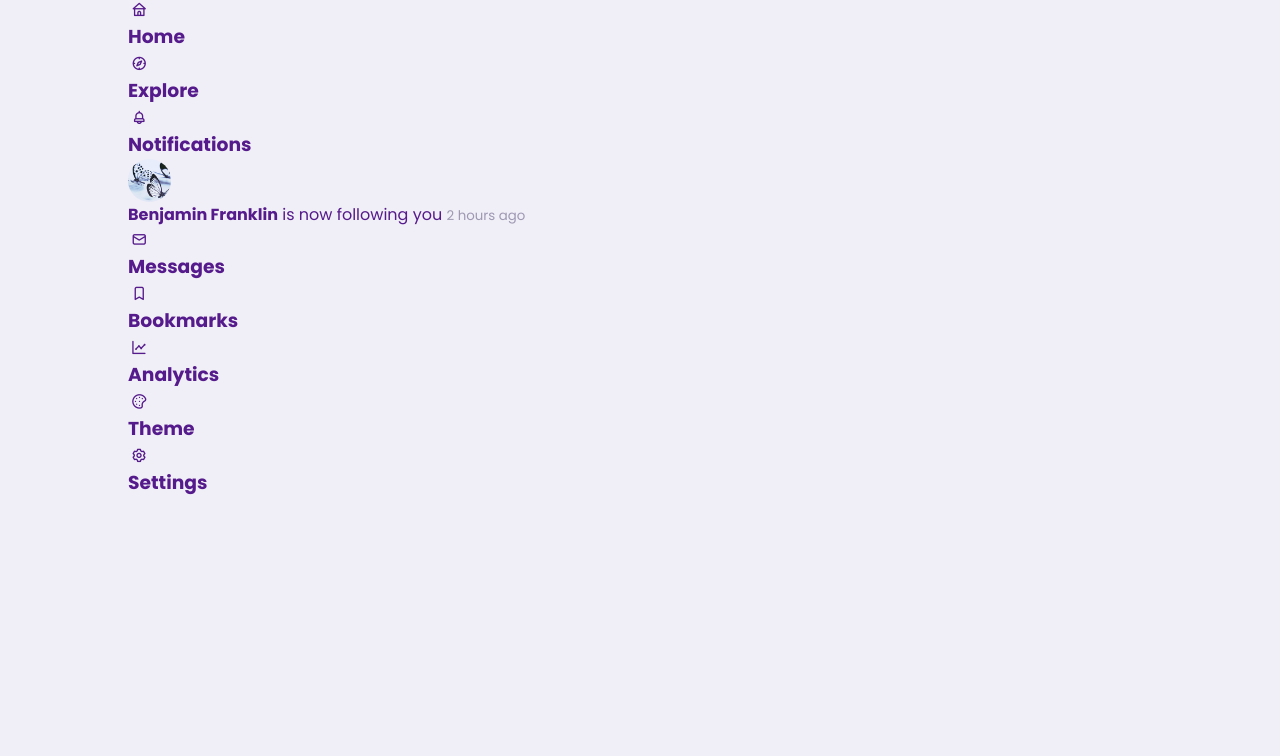
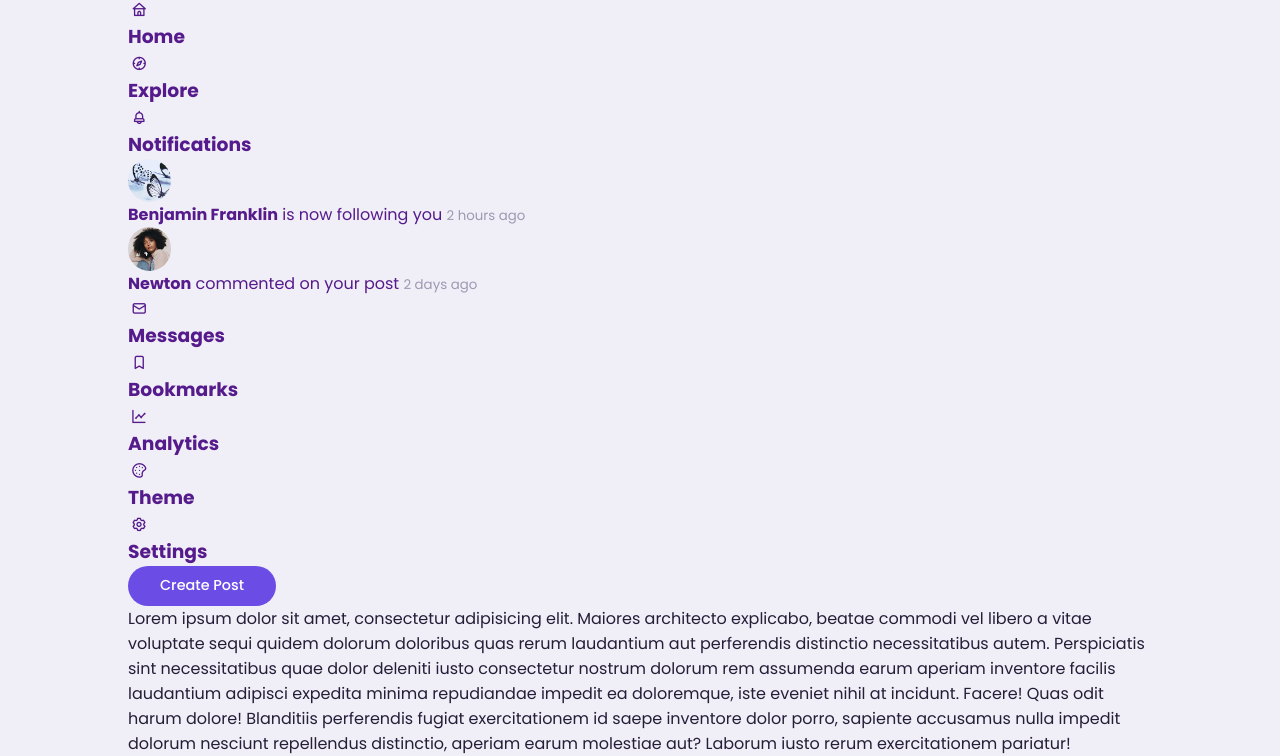
Before and after one commit to archa8/30-days-of-js, a plain HTML site: page Day30/index.html in a window 1280 px wide. Shown: the part 96-852 px from the top of the page. Before the commit the page ends 800 px from the top, so only its background shows below. Drawn offline with nearby package versions, Linux system fonts and the light colour scheme.

Commit message:
Update notifications popup

```diff
--- a/Day30/index.html
+++ b/Day30/index.html
@@ -50,7 +50,7 @@
           <a href="" class="menu-item">
             <span><i class="uil uil-bell"></i></span><h3>Notifications</h3>
             <!-----NOTIFICATIONS POPUP----->
-            <div class="notifications-popuo">
+            <div class="notifications-popup">
               <div>
                 <div class="profile-photo">
                   <img src="images/profile-2.jpg" alt="">
@@ -58,6 +58,15 @@
                 <div class="notification-body">
                   <b>Benjamin Franklin</b> is now following you
                   <small class="text-muted">2 hours ago</small>
+                </div>
+              </div>
+              <div>
+                <div class="profile-photo">
+                  <img src="images/profile-3.jpg" alt="">
+                </div>
+                <div class="notification-body">
+                  <b>Newton</b> commented on your post
+                  <small class="text-muted">2 days ago</small>
                 </div>
               </div>
             </div>
@@ -76,14 +85,17 @@
           </a>
           <a href="" class="menu-item">
             <span><i class="uil uil-setting"></i></span><h3>Settings</h3>
-          </a> <!--START FROM 27:32-->
+          </a>
         </div>
+        <label for="create-post" class="btn btn-primary">Create Post</label>
       </div>
       <div class="middle">
 
       </div>
       <div class="right">
-
+        Lorem ipsum dolor sit amet, consectetur adipisicing elit. Maiores architecto explicabo, beatae commodi vel libero a vitae voluptate sequi quidem dolorum doloribus quas rerum laudantium aut perferendis distinctio necessitatibus autem.
+        Perspiciatis sint necessitatibus quae dolor deleniti iusto consectetur nostrum dolorum rem assumenda earum aperiam inventore facilis laudantium adipisci expedita minima repudiandae impedit ea doloremque, iste eveniet nihil at incidunt. Facere!
+        Quas odit harum dolore! Blanditiis perferendis fugiat exercitationem id saepe inventore dolor porro, sapiente accusamus nulla impedit dolorum nesciunt repellendus distinctio, aperiam earum molestiae aut? Laborum iusto rerum exercitationem pariatur!
       </div>
     </div>
   </main>
```
